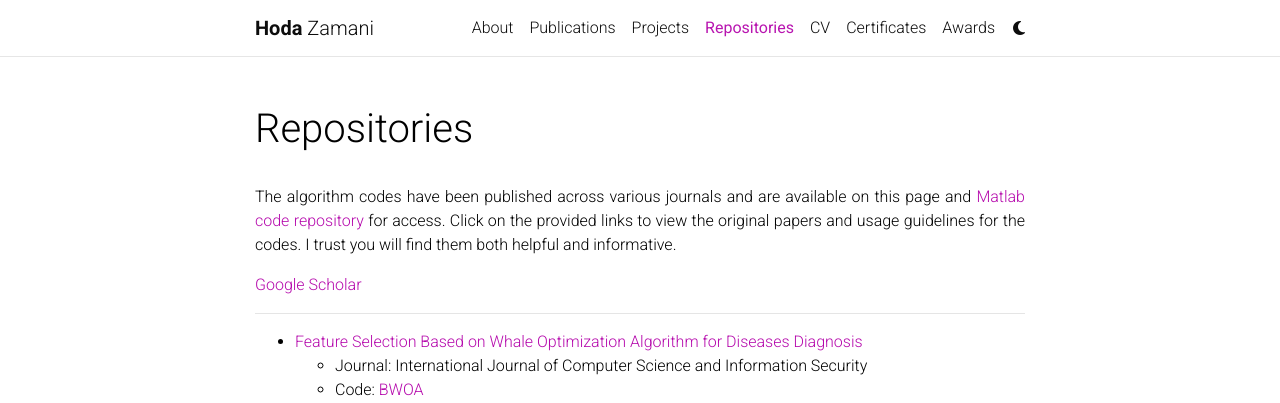
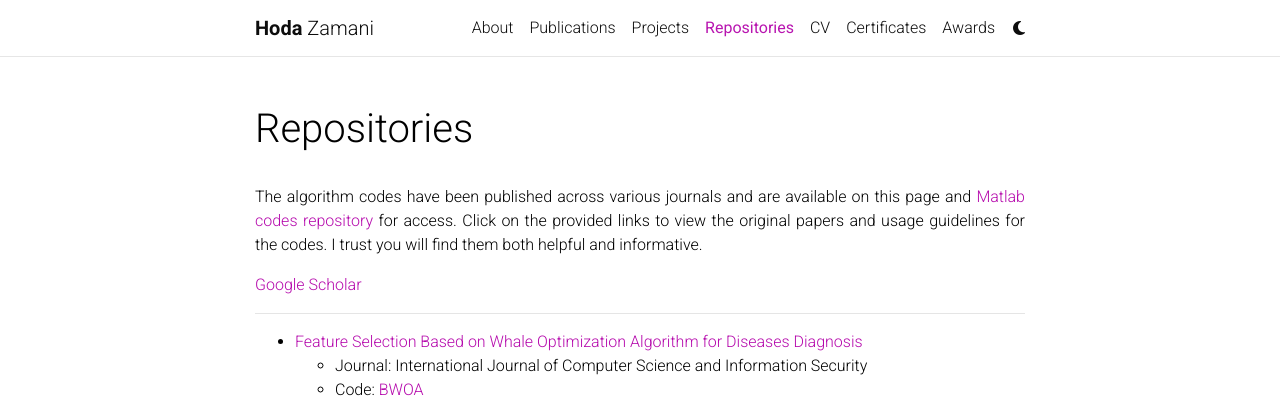
Before and after one commit to HodaZamani/HodaZamani.github.io, a Jekyll site: the page built from _pages/repositories.md, in a window 1280 px wide and 1204 px high. Shown: the top 403 px of the window. Built offline with Jekyll 4.4.1, drawn with Linux system fonts in a browser that asks for light colours; comment, search, counter and statistics services are not loaded; a style sheet for code colours, icons or effects is not loaded.

Commit message:
Update repositories.md

```diff
--- a/_pages/repositories.md
+++ b/_pages/repositories.md
@@ -5,7 +5,7 @@
 nav: true
 nav_order: 4
 ---
-<p align="justify">The algorithm codes have been published across various journals and are available on this page and <a href="https://github.com/HodaZamani/Matlab-Codes">Matlab code repository</a> for access. Click on the provided links to view the original papers and usage guidelines for the codes. I trust you will find them both helpful and informative.</P> <a href="https://scholar.google.com/citations?user=bpZOZWsAAAAJ&hl=en">Google Scholar</a>
+<p align="justify">The algorithm codes have been published across various journals and are available on this page and <a href="https://github.com/HodaZamani/Matlab-Codes">Matlab codes repository</a> for access. Click on the provided links to view the original papers and usage guidelines for the codes. I trust you will find them both helpful and informative.</P> <a href="https://scholar.google.com/citations?user=bpZOZWsAAAAJ&hl=en">Google Scholar</a>
 
 ---
 - [Feature Selection Based on Whale Optimization Algorithm for Diseases Diagnosis](https://d1wqtxts1xzle7.cloudfront.net/51133098/130_Paper_310716206_IJCSIS_Camera_Ready_pp._1243-1247-libre.pdf?1483206167=&response-content-disposition=inline%3B+filename%3DFeature_Selection_Based_on_Whale_Optimiz.pdf&Expires=1705608465&Signature=AIDQhh90XdemmSqFlxYOWECDE2z0cQY4434KgwEFebi-BSrRFC3lZhNGjHgax0w9-OeMD-WlExdkrUhx2MoQO3I4-AS7v3uqwqcVF59qAfPq9HaDjyswOz8PwaPpSr-xy3AO9LI3fFJBxPfb-L1DA67YgdTHMlvoyC1YdpXxO1Kc7xWazvRi0~BMYBTSixIQxFZqHFmPOh6QhwoawLUZC9gc3eCcpZ7CC16kzKp2SpT9ruJ25ke06QEaTOhTnxXbsaUjiyFYy2yTlOljlMnFa1NPeB4YJUXcExAAY5BRmJkC-aMSNE7pAymibLqHuQFJB4-MimuUXb-hZQXUQb7Y6w__&Key-Pair-Id=APKAJLOHF5GGSLRBV4ZA)
```
